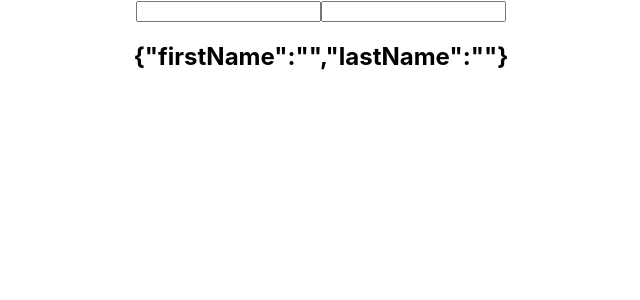
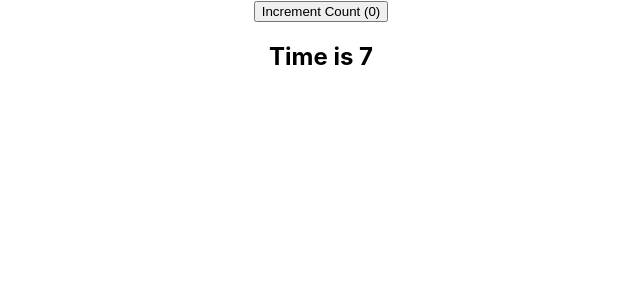
Before and after one commit to Tom-Ainsworth/CI-React-Tutorial, a React (Create React App) app in the folder my-app/: page / in a window 1280 px wide. Shown: the top 300 px of the page, without its empty margins (319-959 px from the left). Built offline with nearby package versions, Linux system fonts and the light colour scheme.

Commit message:
Add UseEffectCounter

```diff
--- a/my-app/src/App.js
+++ b/my-app/src/App.js
@@ -1,11 +1,10 @@
 import "./App.css";
-import UseStateWithArrays from "./components/UseStateWithArrays";
-import UseStateWithObjects from "./components/UseStateWithObjects";
+import UseEffectCounter from "./components/UseEffectCounter";
 
 function App() {
 	return (
 		<div className="App">
-			<UseStateWithObjects />
+			<UseEffectCounter />
 		</div>
 	);
 }
--- /dev/null
+++ b/my-app/src/components/UseEffectCounter.js
@@ -0,0 +1,31 @@
+import React, { useState, useEffect } from "react";
+
+function UseEffectCounter() {
+	const [count, setCount] = useState(0);
+	const [time, setTime] = useState(0);
+
+	useEffect(() => {
+		console.log("count 1 effect");
+		document.title = count;
+	}, [count]);
+
+	useEffect(() => {
+		console.log("Creating timer");
+		const interval = setInterval(() => {
+			setTime((time) => time + 1);
+		}, 1000);
+		return () => {
+			console.log("Cleaned up!");
+			clearInterval(interval);
+		};
+	}, []);
+
+	return (
+		<div>
+			<button onClick={() => setCount((count) => count + 1)}>Increment Count ({count})</button>
+			<h2>Time is {time}</h2>
+		</div>
+	);
+}
+
+export default UseEffectCounter;
```
Also changed, not shown: my-app/src/components/ClassCounter.js (+18 -11 lines).
